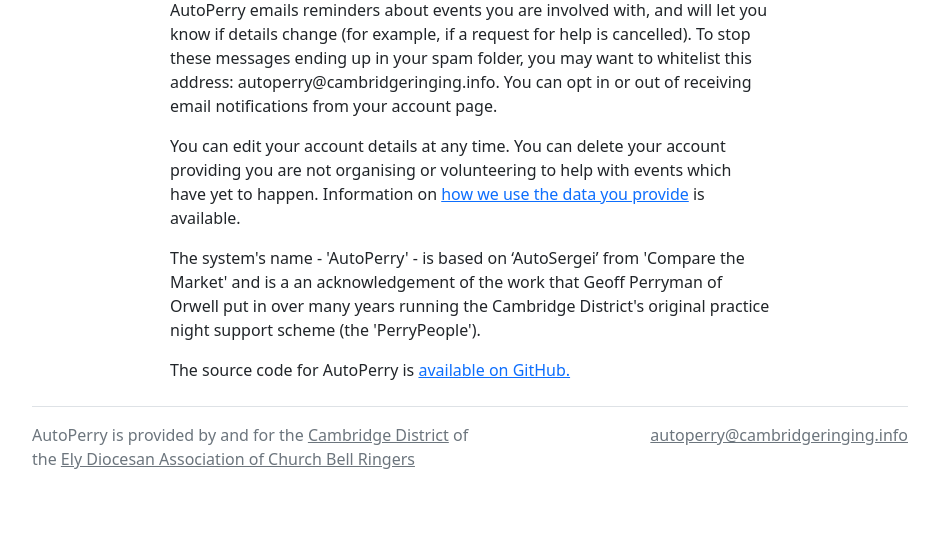
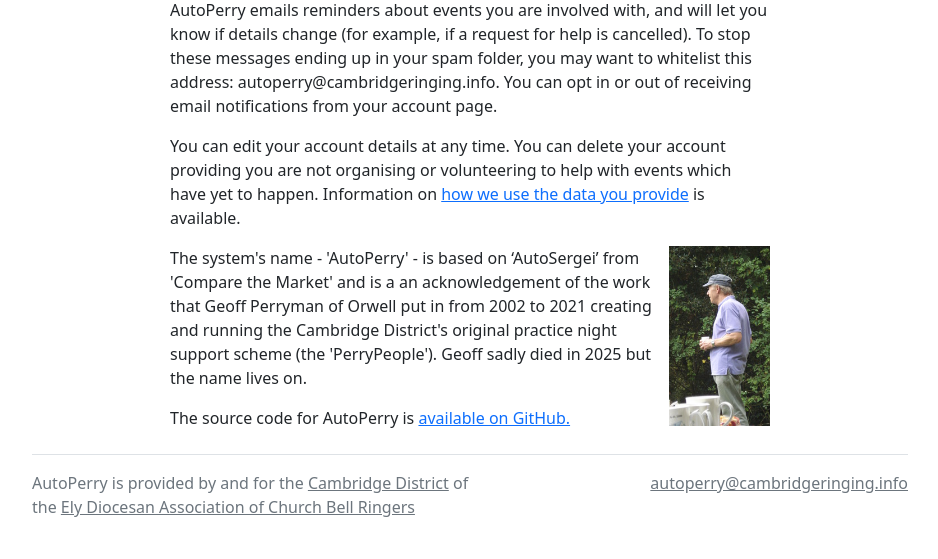
Before and after one commit to jw35/practice-night-support, a Django app: template autoperry/webapp/templates/webapp/about.html in a window 1280 px wide. Shown: the part 760-1319 px from the top of the page, without its empty margins (170-1108 px from the left). Before the commit the page ends 1229 px from the top, so only its background shows below. Run offline with Django 3.2, Linux system fonts and the light colour scheme; the template is opened without the code that fills it, so the values that code supplies are empty; some libraries are stand-ins or nearby versions.

Commit message:
Expang the credit to Geoff on the 'About' page

```diff
--- a/autoperry/webapp/templates/webapp/about.html
+++ b/autoperry/webapp/templates/webapp/about.html
@@ -1,6 +1,8 @@
 <!--webapp/templates/index.html-->
 
 {% extends 'webapp/authn.html' %}
+
+{% load static %}
 
 {% block content %}
 
@@ -50,10 +52,12 @@
 have yet to happen. Information on <a href="{% url 'privacy' %}">how we use
 the data you provide</a> is available.</p>
 
+<img src="{% static 'webapp/geoff_perryman.jpeg' %}" alt="Photo of Geoff" height="180" align="right">
 <p>The system's name - 'AutoPerry' - is based on ‘AutoSergei’ from
-'Compare the Market' and is a an acknowledgement of the work that
-Geoff Perryman of Orwell put in over many years running the Cambridge
-District's original practice night support scheme (the 'PerryPeople').</p>
+'Compare the Market' and is a an acknowledgement of the work that Geoff
+ Perryman of Orwell put in from 2002 to 2021 creating and running the
+ Cambridge District's original practice night support scheme
+ (the 'PerryPeople'). Geoff sadly died in 2025 but the name lives on.</p>
 
 <p>The source code for AutoPerry is <a href="https://github.com/jw35/practice-night-support">
 available on GitHub.</a>
```
Also changed, not shown: autoperry/webapp/static/webapp/geoff_perryman.jpeg (added).
